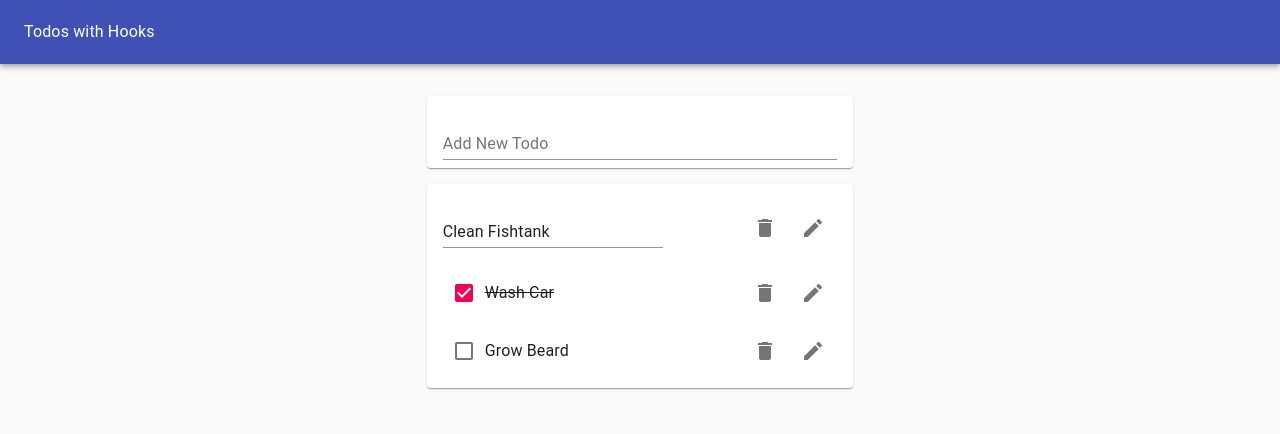
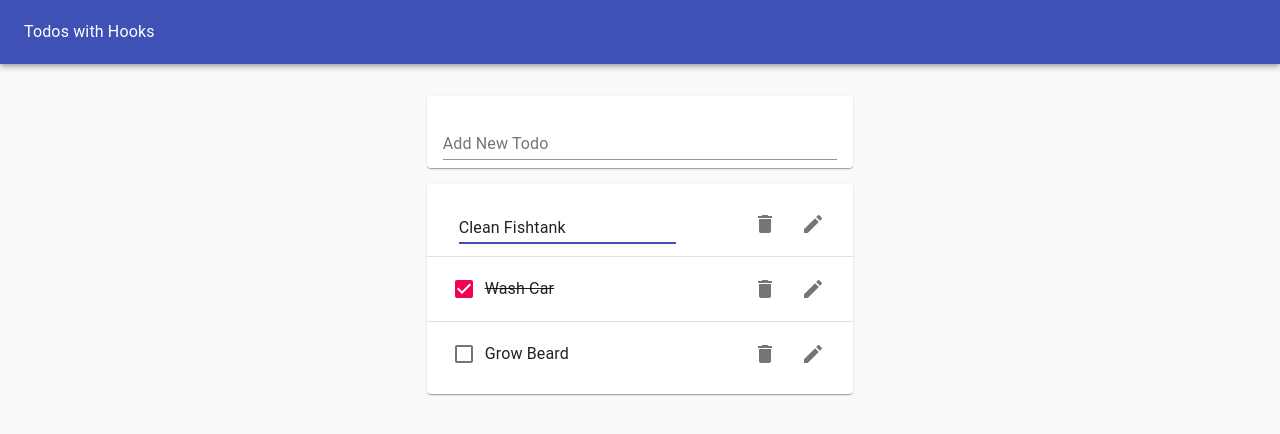
Before and after one commit to kripton-it/todo-list-with-hooks, a React (Create React App) app: page / in a window 1280 px wide. Both pictures are taken after a click on the button 813 px from the left and 221 px from the top of the page. Shown: the top 434 px of the page. Built offline with nearby package versions, Linux system fonts and the light colour scheme.

Commit message:
Правки оформления

```diff
--- a/src/EditingForm.js
+++ b/src/EditingForm.js
@@ -12,12 +12,16 @@ const EditingForm = ({ id, task, updateTodo, toggleIsEditing }) => {
   };
 
   return (
-    <form onSubmit={handleSubmit}>
+    <form onSubmit={handleSubmit} style={{
+      marginLeft: '1rem',
+      width: '60%'
+    }}>
       <TextField
         value={value}
         onChange={updateValue}
         margin="normal"
-        style={{width: '100%'}}
+        fullWidth
+        autoFocus
       />
     </form>
   );
--- a/src/TodoItem.js
+++ b/src/TodoItem.js
@@ -37,7 +37,7 @@ const TodoItem = ({
   );
 
   return (
-    <ListItem>
+    <ListItem style={{height: '64px'}}>
       {isEditing ? (
         <EditingForm
           id={id}
--- a/src/TodoList.js
+++ b/src/TodoList.js
@@ -1,26 +1,24 @@
-import React from "react";
+import React, { Fragment } from "react";
 import Paper from "@material-ui/core/Paper";
 import Divider from "@material-ui/core/Divider";
 import List from "@material-ui/core/List";
-/* import Typography from "@material-ui/core/Typography";
 
-import AppBar from "@material-ui/core/AppBar";
-import Toolbar from "@material-ui/core/Toolbar";
-import Grid from "@material-ui/core/Grid"; */
 import TodoItem from "./TodoItem";
 
 const TodoList = ({ todos, removeTodo, toggleTodo, updateTodo }) => {
   return (
     <Paper>
       <List>
-        {todos.map(todo => (
+        {todos.map((todo, index) => (
+          <Fragment key={todo.id}>
             <TodoItem
               {...todo}
-            key={todo.id}
               removeTodo={removeTodo}
               toggleTodo={toggleTodo}
               updateTodo={updateTodo}
             />
+            {index < todos.length - 1 && <Divider />}
+          </Fragment>
         ))}
       </List>
     </Paper>
```
Lines whose indentation alone changed are shown as unchanged.
